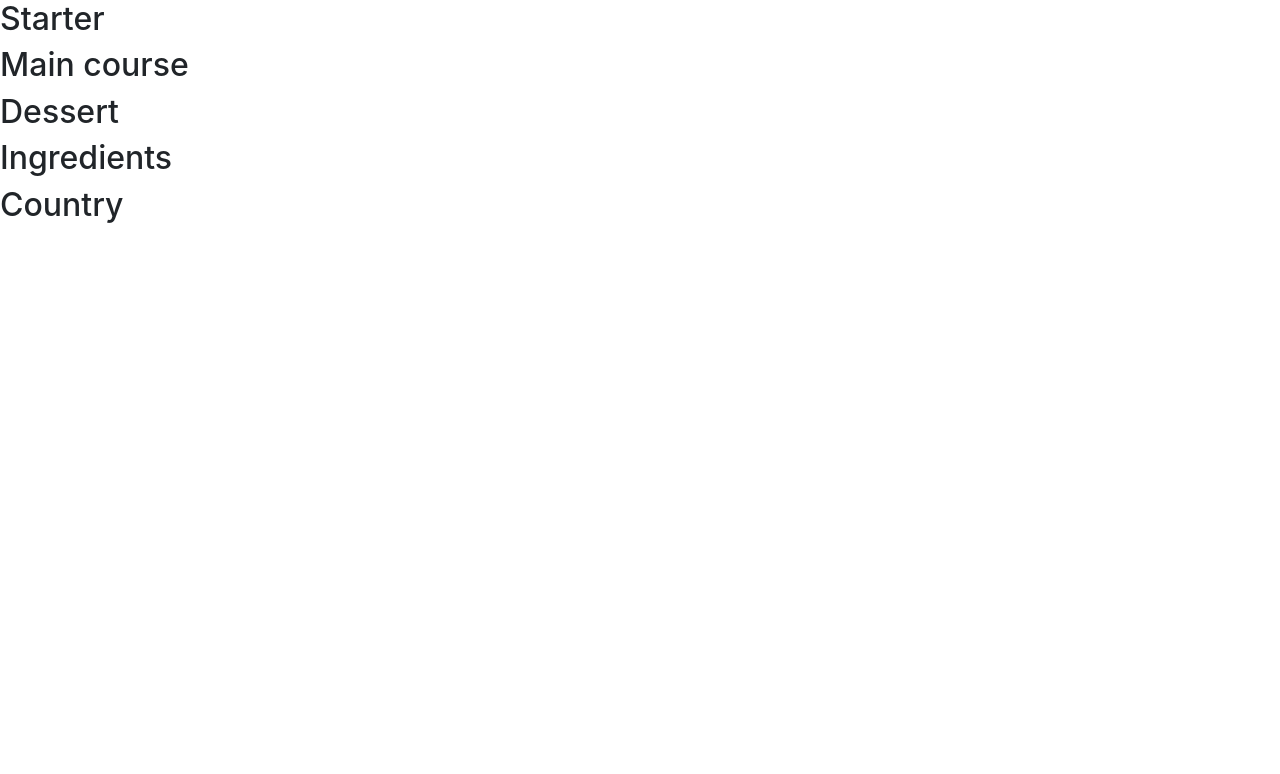
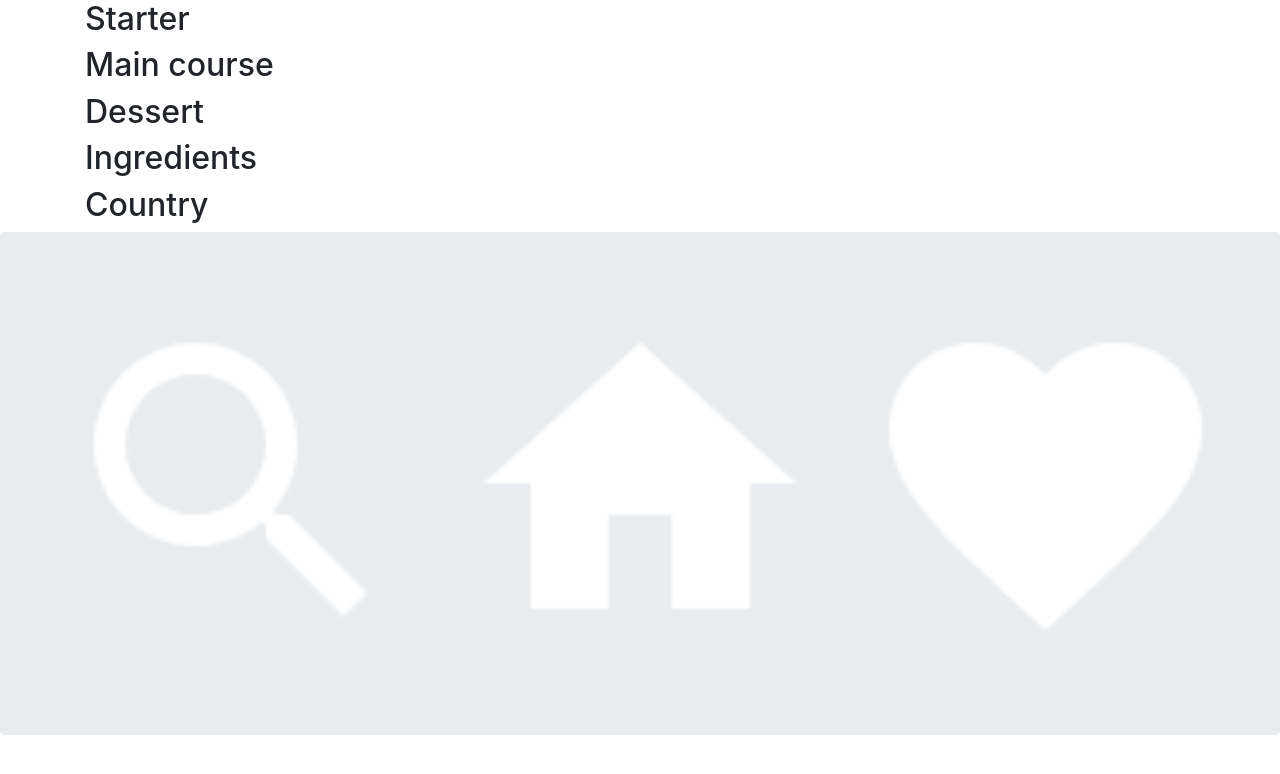
Before and after one commit to Jasonpgeraghty/sizzle, an Angular app: page / in a window 1280 px wide. Shown: the top 774 px of the page. Built offline with nearby package versions, Linux system fonts and the light colour scheme.

Commit message:
add bootstrap classes to icons.
Added bootstrap classes to icons to spread them out using an even amount of space. This is achieved using the Bootstrap CSS grid system.

```diff
--- a/src/app/app.component.html
+++ b/src/app/app.component.html
@@ -1,7 +1,9 @@
 
-<router-outlet></router-outlet>
-<div>
-  <img src="../assets/Icons/search.png" alt="Search">
-  <img src="../assets/Icons/home.png" alt="Home">
-  <img src="../assets/Icons/favourite.png" alt="Favourites">
+<div class='container'>
+  <router-outlet></router-outlet>
 </div>
+<div class='jumbotron'>
+  <img class='col-4' src="../assets/Icons/search.png" alt="Search">
+  <img class='col-4' src="../assets/Icons/home.png" alt="Home">
+  <img class='col-4' src="../assets/Icons/favourite.png" alt="Favourites">
+</div>
```
